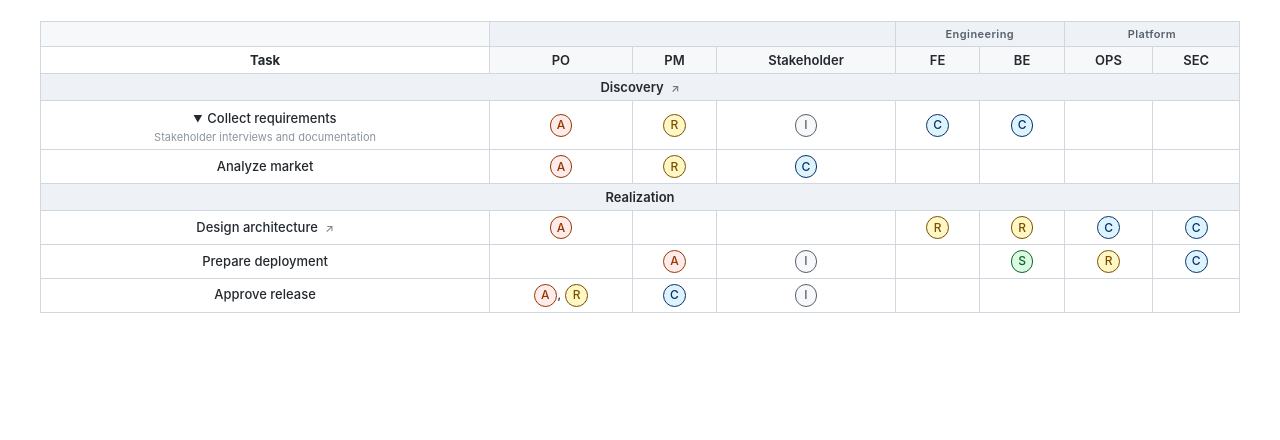
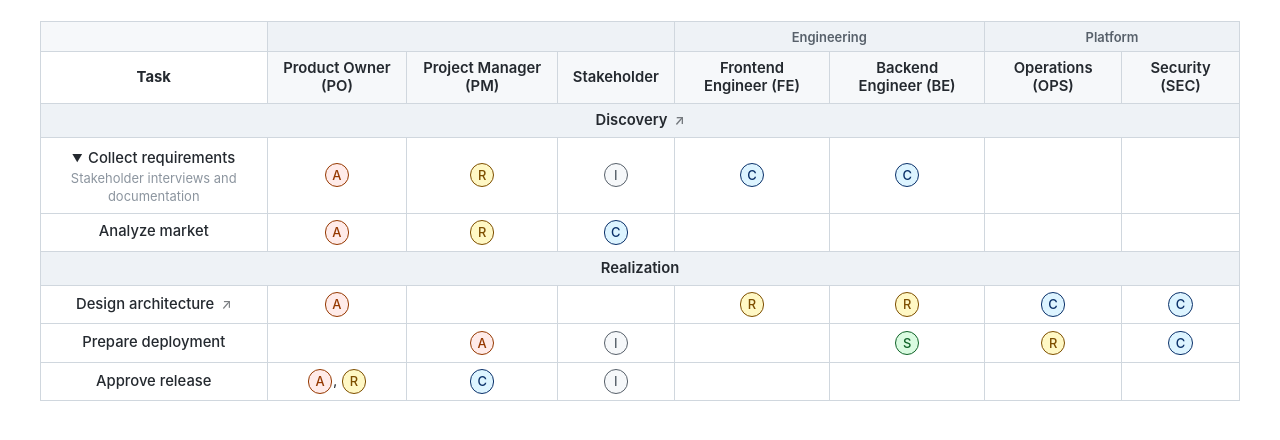
Before and after one commit to nihilor/rasci, a website: page example/example.html in a window 1280 px wide. Shown: the part 76-516 px from the top of the page. Drawn offline with Linux system fonts and the light colour scheme.

Commit message:
Rasci Docs: Update exmaples and docs.

```diff
--- a/docs/src/rasci-table.css
+++ b/docs/src/rasci-table.css
@@ -47,14 +47,13 @@
 .rasci-wrapper {
   overflow-x: auto;
   font-family: -apple-system, BlinkMacSystemFont, "Segoe UI", "Helvetica Neue", Arial, sans-serif;
-  font-size: 13px;
+  font-size: 0.925em;
   color-scheme: light dark;
 }
 
 .rasci-table {
   border-collapse: collapse;
   inline-size: 100%;
-  min-inline-size: 400px;
   background: var(--rasci-bg-task);
   color: var(--rasci-text-primary);
 }
@@ -62,15 +61,13 @@
 .rasci-table th,
 .rasci-table td {
   border: 1px solid var(--rasci-border);
-  padding: 5px 10px;
+  padding: 0.5em 1em;
   text-align: center;
-  white-space: nowrap;
 }
 
 .rasci-task-header,
 .rasci-task-label {
   text-align: left;
-  min-inline-size: 180px;
 }
 
 .rasci-corner {
@@ -80,8 +77,7 @@
 .rasci-group-header {
   background: var(--rasci-bg-header);
   font-weight: 600;
-  font-size: 11px;
-  letter-spacing: .04em;
+  font-size: 0.875em;
   color: var(--rasci-text-subtle);
 }
 
@@ -103,7 +99,7 @@
 }
 
 .rasci-task-details {
-  margin-block-start: 4px;
+  margin-block-start: 0.25em;
 }
 
 .rasci-task-details summary {
@@ -111,8 +107,8 @@
 }
 
 .rasci-task-desc {
-  margin-block-start: 2px;
-  font-size: 11px;
+  margin-block-start: 0.125em;
+  font-size: 0.875em;
   color: var(--rasci-text-muted);
 }
 
@@ -121,12 +117,12 @@
   font-weight: 600;
   text-align: left;
   color: var(--rasci-text-primary);
-  padding: 4px 10px;
+  padding: 0.25em 0.625em;
 }
 
 .rasci-cell {
   font-weight: 500;
-  font-size: 12px;
+  font-size: 0.875em;
 }
 
 .rasci-empty {
@@ -181,8 +177,8 @@
   color: inherit;
   opacity: .6;
   text-decoration: none;
-  margin-left: 4px;
-  font-size: 11px;
+  margin-left: 0.25em;
+  font-size: 0.875em;
 }
 
 .rasci-link:hover {
--- a/example/example.html
+++ b/example/example.html
@@ -23,13 +23,13 @@
 </tr>
 <tr>
 <th class="rasci-task-header">Task</th>
-<th class="rasci-role-header" title="Product Owner">PO</th>
-<th class="rasci-role-header" title="Project Manager">PM</th>
+<th class="rasci-role-header" title="Product Owner">Product Owner (PO)</th>
+<th class="rasci-role-header" title="Project Manager">Project Manager (PM)</th>
 <th class="rasci-role-header" title="Stakeholder">Stakeholder</th>
-<th class="rasci-role-header" title="Frontend Engineer">FE</th>
-<th class="rasci-role-header" title="Backend Engineer">BE</th>
-<th class="rasci-role-header" title="Operations">OPS</th>
-<th class="rasci-role-header" title="Security">SEC</th>
+<th class="rasci-role-header" title="Frontend Engineer">Frontend Engineer (FE)</th>
+<th class="rasci-role-header" title="Backend Engineer">Backend Engineer (BE)</th>
+<th class="rasci-role-header" title="Operations">Operations (OPS)</th>
+<th class="rasci-role-header" title="Security">Security (SEC)</th>
 </tr>
 </thead>
 <tbody>
--- a/example/rasci-table.css
+++ b/example/rasci-table.css
@@ -47,14 +47,13 @@
 .rasci-wrapper {
   overflow-x: auto;
   font-family: -apple-system, BlinkMacSystemFont, "Segoe UI", "Helvetica Neue", Arial, sans-serif;
-  font-size: 13px;
+  font-size: 0.925em;
   color-scheme: light dark;
 }
 
 .rasci-table {
   border-collapse: collapse;
   inline-size: 100%;
-  min-inline-size: 400px;
   background: var(--rasci-bg-task);
   color: var(--rasci-text-primary);
 }
@@ -62,15 +61,13 @@
 .rasci-table th,
 .rasci-table td {
   border: 1px solid var(--rasci-border);
-  padding: 5px 10px;
+  padding: 0.5em 1em;
   text-align: center;
-  white-space: nowrap;
 }
 
 .rasci-task-header,
 .rasci-task-label {
   text-align: left;
-  min-inline-size: 180px;
 }
 
 .rasci-corner {
@@ -80,8 +77,7 @@
 .rasci-group-header {
   background: var(--rasci-bg-header);
   font-weight: 600;
-  font-size: 11px;
-  letter-spacing: .04em;
+  font-size: 0.875em;
   color: var(--rasci-text-subtle);
 }
 
@@ -103,7 +99,7 @@
 }
 
 .rasci-task-details {
-  margin-block-start: 4px;
+  margin-block-start: 0.25em;
 }
 
 .rasci-task-details summary {
@@ -111,8 +107,8 @@
 }
 
 .rasci-task-desc {
-  margin-block-start: 2px;
-  font-size: 11px;
+  margin-block-start: 0.125em;
+  font-size: 0.875em;
   color: var(--rasci-text-muted);
 }
 
@@ -121,12 +117,12 @@
   font-weight: 600;
   text-align: left;
   color: var(--rasci-text-primary);
-  padding: 4px 10px;
+  padding: 0.25em 0.625em;
 }
 
 .rasci-cell {
   font-weight: 500;
-  font-size: 12px;
+  font-size: 0.875em;
 }
 
 .rasci-empty {
@@ -181,8 +177,8 @@
   color: inherit;
   opacity: .6;
   text-decoration: none;
-  margin-left: 4px;
-  font-size: 11px;
+  margin-left: 0.25em;
+  font-size: 0.875em;
 }
 
 .rasci-link:hover {
```
Also changed, not shown: docs/src/renderer.html.js (+4 -3 lines), docs/src/renderer.markdown.js (+13 -12 lines), example/example.md (+14 -14 lines).
